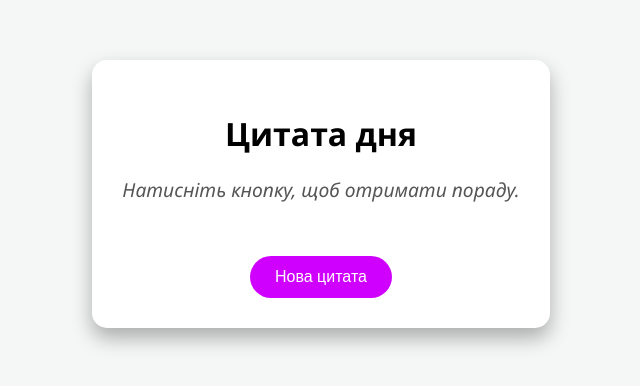
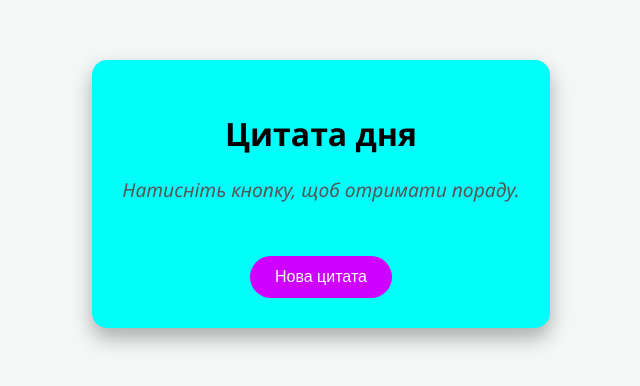
Before and after one commit to aleksandrabuckaa8-crypto/lab1-my-first-website, a plain HTML site: page index.html in a window 1280 px wide. Shown: the part 206-592 px from the top of the page, without its empty margins (319-959 px from the left). Drawn offline with Linux system fonts and the light colour scheme.

Commit message:
background

```diff
--- a/style.css
+++ b/style.css
@@ -9,7 +9,7 @@ body {
 }
 
 .quote-box {
-    background: rgb(255, 255, 255);
+    background: rgb(0, 255, 251);
     padding: 30px;
     border-radius: 15px;
     box-shadow: 0 10px 20px rgba(0,0,0,0.3);
```
